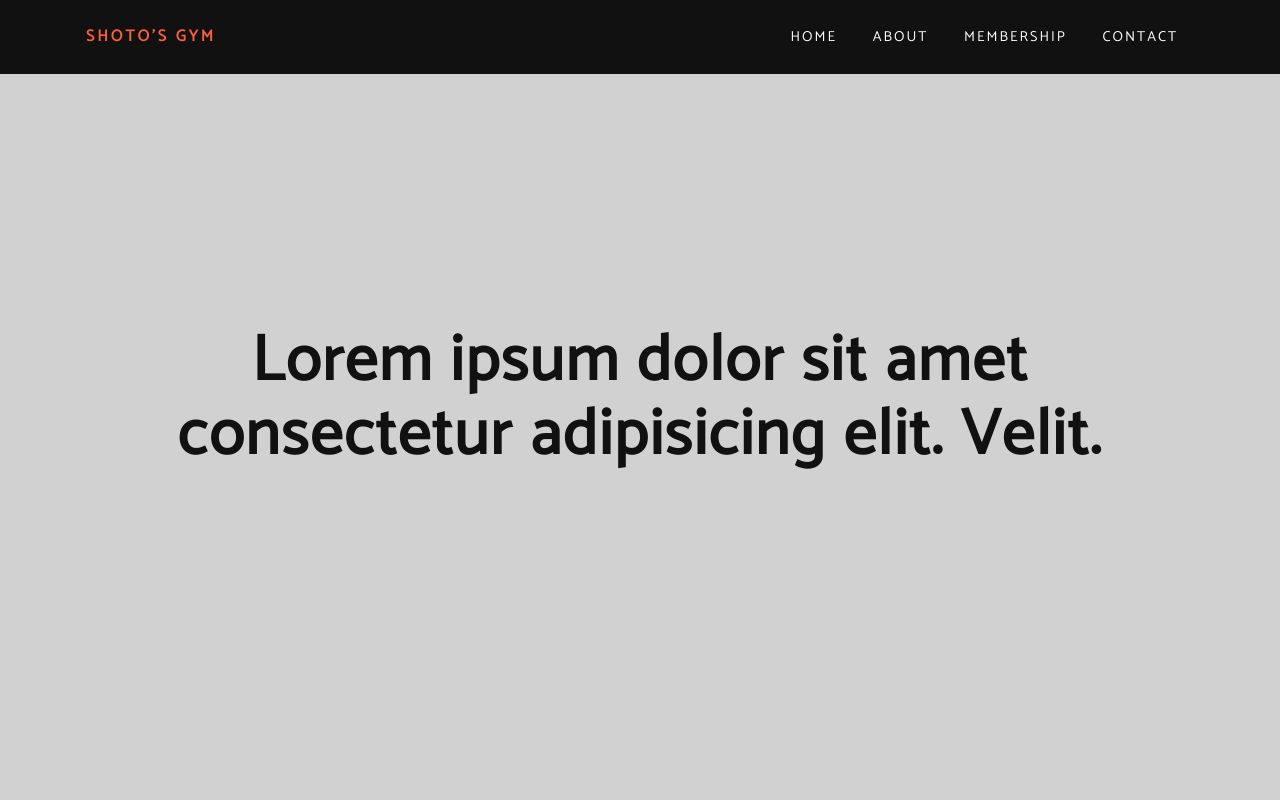
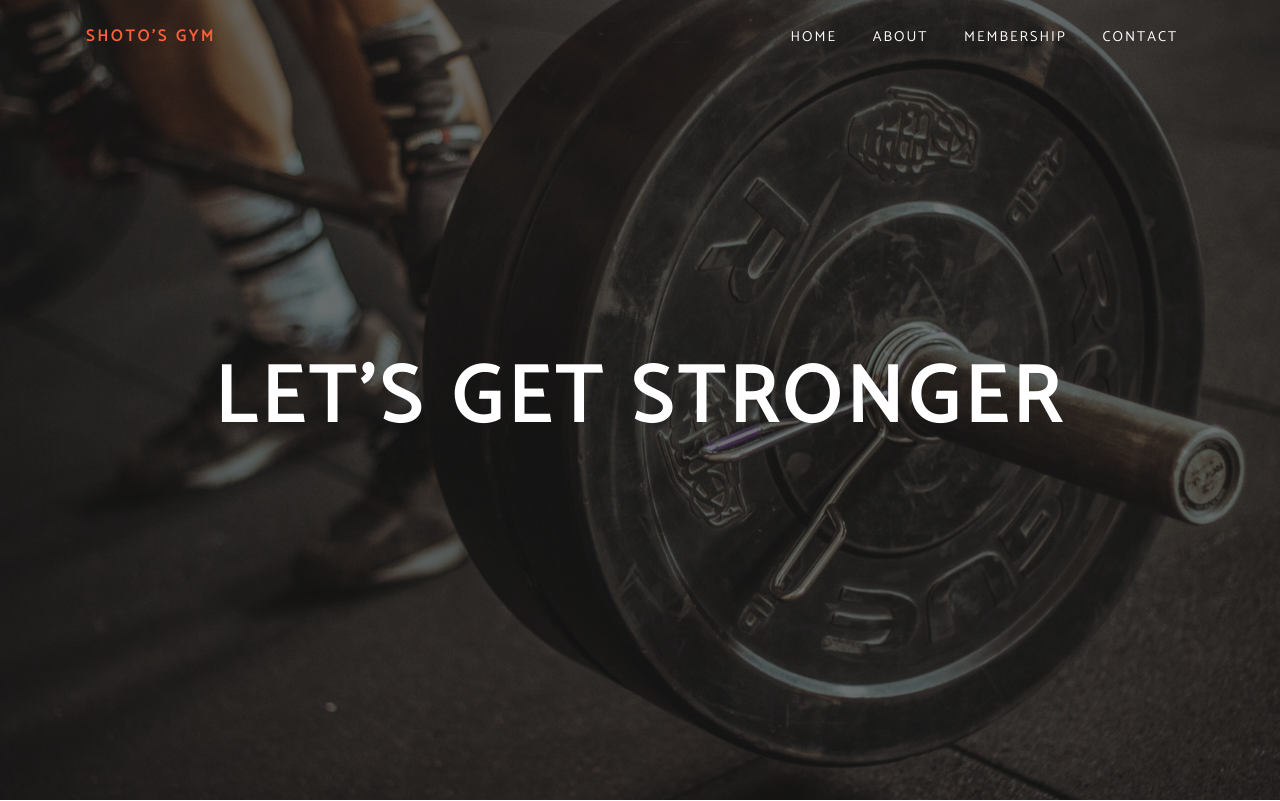
Before and after one commit to randypham/shotos-gym, a website: page build/index.html in a window 1280 px wide. Shown: the top 801 px of the page. Drawn offline with Linux system fonts and the light colour scheme; files that its build step writes are made by us from their sources.

Commit message:
Finished hero and added header scroll

```diff
--- a/src/js/app.js
+++ b/src/js/app.js
@@ -1,4 +1,4 @@
-/* Navigation */
+/* Mobile Navigation Toggle  */
 const headerNav = document.querySelector('#header-nav');
 const headerNavBtn = document.querySelector('#header-nav-btn');
 
@@ -7,3 +7,16 @@ function toggleNav() {
 }
 
 headerNavBtn.addEventListener('click', toggleNav);
+
+/* Header Background Scroll Change */
+const header = document.querySelector('#header');
+
+function headerBackgroudChange() {
+  if (window.scrollY > 100) {
+    header.classList.add('scrolled');
+  } else {
+    header.classList.remove('scrolled');
+  }
+}
+
+window.addEventListener('scroll', headerBackgroudChange);
--- a/src/scss/3-layout/_header.scss
+++ b/src/scss/3-layout/_header.scss
@@ -3,7 +3,12 @@
   padding: 1.25rem 0;
   position: fixed;
   width: 100%;
+  transition: background-color $transition-speed;
+  &.scrolled {
+    background-color: $black;
+  }
   @include bp-md {
+    background-color: transparent;
     padding: 1.75rem 0;
   }
 
@@ -50,7 +55,7 @@
     letter-spacing: 2px;
     text-transform: uppercase;
     padding: 0.5rem 1rem;
-    transition: $transition-speed;
+    transition: color $transition-speed;
     &:hover {
       color: $primary-color;
     }
--- /dev/null
+++ b/src/scss/4-components/_hero.scss
@@ -0,0 +1,36 @@
+.hero {
+  background-color: $black;
+  background-image: linear-gradient(rgba($black, 0.6), rgba($black, 0.6)),
+    url('../img/hero-sm.jpg');
+  background-size: cover;
+  background-position: center;
+  background-repeat: no-repeat;
+  height: 100vh;
+  display: flex;
+  @include bp-md {
+    background-image: linear-gradient(rgba($black, 0.6), rgba($black, 0.6)),
+      url('../img/hero-md.jpg');
+  }
+  @include bp-lg {
+    background-image: linear-gradient(rgba($black, 0.6), rgba($black, 0.6)),
+      url('../img/hero-lg.jpg');
+  }
+
+  .container {
+    margin: auto;
+  }
+
+  &-title {
+    color: $white;
+    font-size: 3rem;
+    letter-spacing: 6px;
+    text-align: center;
+    text-transform: uppercase;
+    @include bp-sm {
+      font-size: 4rem;
+    }
+    @include bp-md {
+      font-size: 5rem;
+    }
+  }
+}
--- a/src/scss/5-pages/_home.scss
+++ b/src/scss/5-pages/_home.scss
@@ -1,25 +1,3 @@
-.hero {
-  background-color: $gray-light;
-  height: 100vh;
-  display: flex;
-
-  .container {
-    margin: auto;
-  }
-
-  &-title {
-    color: $black;
-    font-size: 2rem;
-    text-align: center;
-    @include bp-sm {
-      font-size: 3rem;
-    }
-    @include bp-md {
-      font-size: 4rem;
-    }
-  }
-}
-
 .section {
   .grid {
     display: grid;
--- a/src/scss/style.scss
+++ b/src/scss/style.scss
@@ -15,6 +15,7 @@
 @import '3-layout/footer';
 
 // 4 - COMPONENTS
+@import '4-components/hero';
 
 // 5 - PAGES
 @import '5-pages/home';
```
Also changed, not shown: build/css/style.css, build/img/hero-lg.jpg (added), build/img/hero-md.jpg (added), build/img/hero-sm.jpg (added), build/index.html, build/js/app.js, src/img/hero-lg.jpg (added), src/img/hero-md.jpg (added), src/img/hero-sm.jpg (added), 1 other file.
